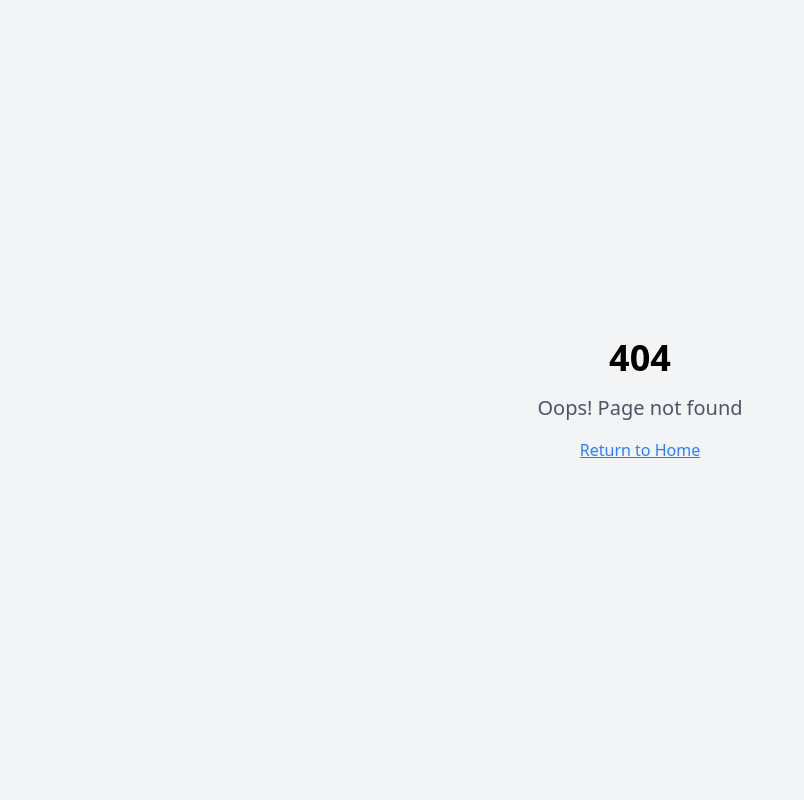
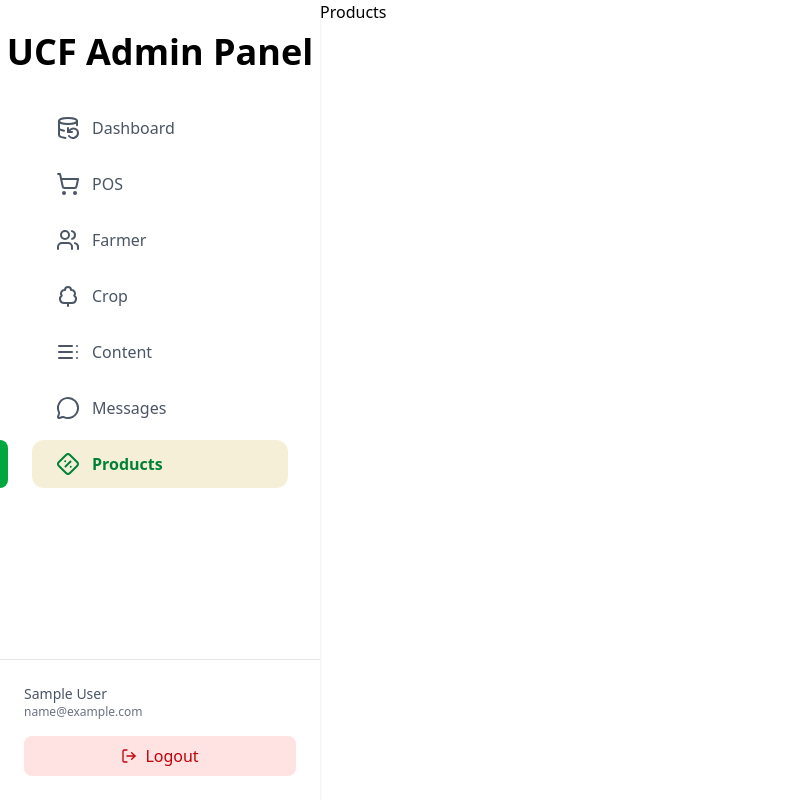
Before and after one commit to sameerkali/ucf-admin, a React (Vite) app: page /products in a window 1280 px wide. Before the commit this address had no page. Shown: the whole page, without its empty margins (0-804 px from the left). Built offline with nearby package versions, Linux system fonts and the light colour scheme; sample sign-in values are in the browser's storage.

Commit message:
feat: Add Products component and integrate into routing and sidebar

```diff
--- a/src/App.tsx
+++ b/src/App.tsx
@@ -13,6 +13,7 @@ import Faq from "./components/content/Faq";
 import Content from "./components/content";
 import Crop from "./components/crop";
 import Messages from "./components/helpAndSupportMessages";
+import Products from "./components/products";
 
 // Protects private routes
 function PrivateRoute({ children }: { children: JSX.Element }) {
@@ -55,6 +56,7 @@ function App() {
           <Route path="/faq" element={<Faq/>} />
           <Route path="/crop" element={<Crop/>} />
           <Route path="/messages" element={<Messages/>} />
+          <Route path="/products" element={<Products/>} />
         </Route>
 
         {/* Profile Page (also private) */}
--- /dev/null
+++ b/src/components/products/index.tsx
@@ -0,0 +1,9 @@
+
+
+const Products = () => {
+  return (
+    <div>Products</div>
+  )
+}
+
+export default Products
--- a/src/layout/Sidebar.tsx
+++ b/src/layout/Sidebar.tsx
@@ -8,7 +8,8 @@ import {
   DatabaseBackup,
   TableOfContentsIcon,
   TreeDeciduous,
-  MessageCircle
+  MessageCircle,
+  PercentDiamond
 } from "lucide-react";
 import { useAppDispatch, useAppSelector } from "../reducers/store";
 import { logout } from "../reducers/auth.reducer";
@@ -20,6 +21,7 @@ const navItems = [
   { name: "Crop", path: "/crop", icon: <TreeDeciduous /> },
   { name: "Content", path: "/content", icon: <TableOfContentsIcon /> },
   { name: "Messages", path: "/messages", icon: <MessageCircle /> },
+  { name: "Products", path: "/products", icon: <PercentDiamond /> },
 ];
 
 interface SidebarProps {
```
